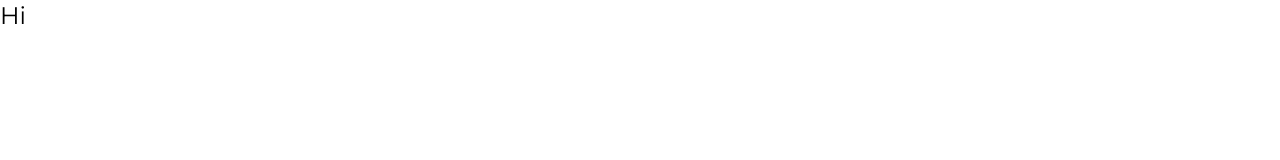
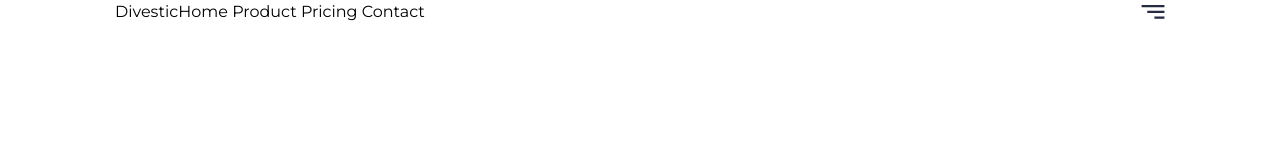
Before and after one commit to moudud-hoq/divestic, a website: page index.html in a window 1280 px wide. Drawn offline with Linux system fonts and the light colour scheme.

Commit message:
Header and Hero Structure Done

```diff
--- a/index.html
+++ b/index.html
@@ -4,7 +4,7 @@
 <head>
     <meta charset="UTF-8">
     <meta name="viewport" content="width=device-width, initial-scale=1.0">
-      <link href="./src/output.css" rel="stylesheet">
+    <link href="./src/output.css" rel="stylesheet">
 
     <title>Divestic</title>
 
@@ -17,8 +17,34 @@
     </style>
 </head>
 
-<body>
-    <h1 class="text-2xl">Hi</h1>
+<body class="max-w-[1440px]">
+    <!-- header and hero-->
+    <div class="hero">
+        <div class="heroWrapper">
+            <div class="header w-[1050px] mx-auto">
+                <div class="headerWrapper flex justify-between items-center">
+                    <div class="logoAndMenu flex justify-between items-center">
+                        <div class="logo">
+                            <h2>Divestic</h2>
+                        </div>
+                        <div class="headerLinks">
+                            <a href="#">Home</a>
+                            <a href="#">Product</a>
+                            <a href="#">Pricing</a>
+                            <a href="#">Contact</a>
+                        </div>
+                    </div>
+                    <div class="headerButton">
+                        <a href="#"><svg xmlns="http://www.w3.org/2000/svg" width="24" height="14" viewBox="0 0 24 14"
+                                fill="none">
+                                <path
+                                    d="M0.571533 0H23.4287V2.28571H0.571533V0ZM6.28582 5.71429H23.4287V8H6.28582V5.71429ZM13.4287 11.4286H23.4287V13.7143H13.4287V11.4286Z"
+                                    fill="#252B42" />
+                            </svg></a>
+                    </div>
+                </div>
+            </div>
+        </div>
 
 </body>
 
```
Also changed, not shown: src/img/navbar-toggler-icon.png (added), src/output.css.
